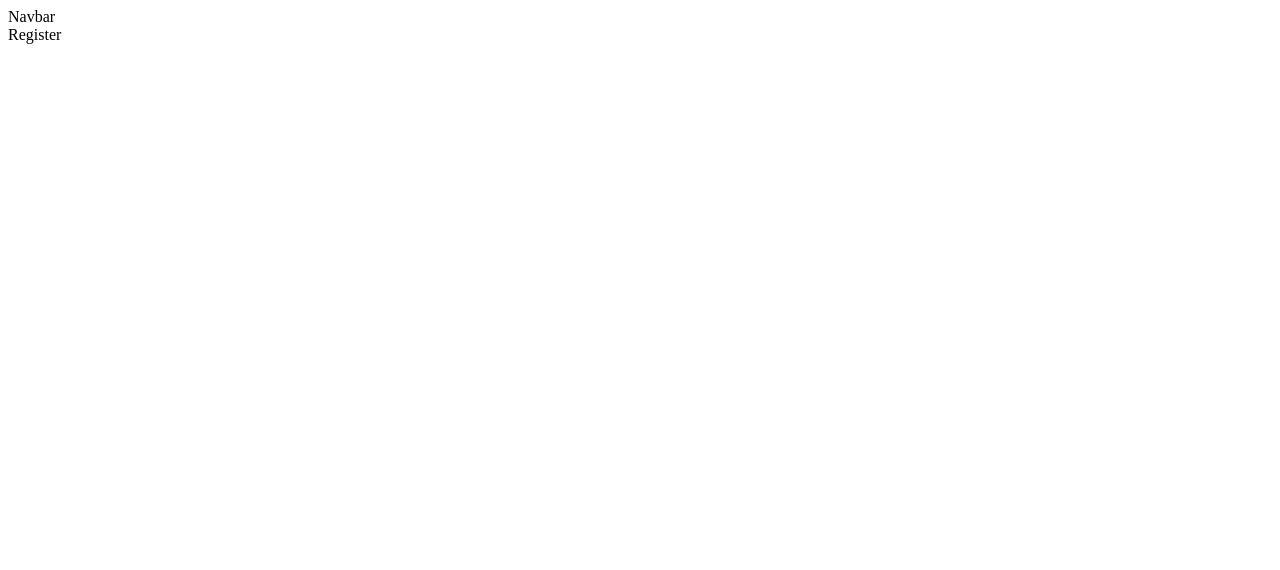
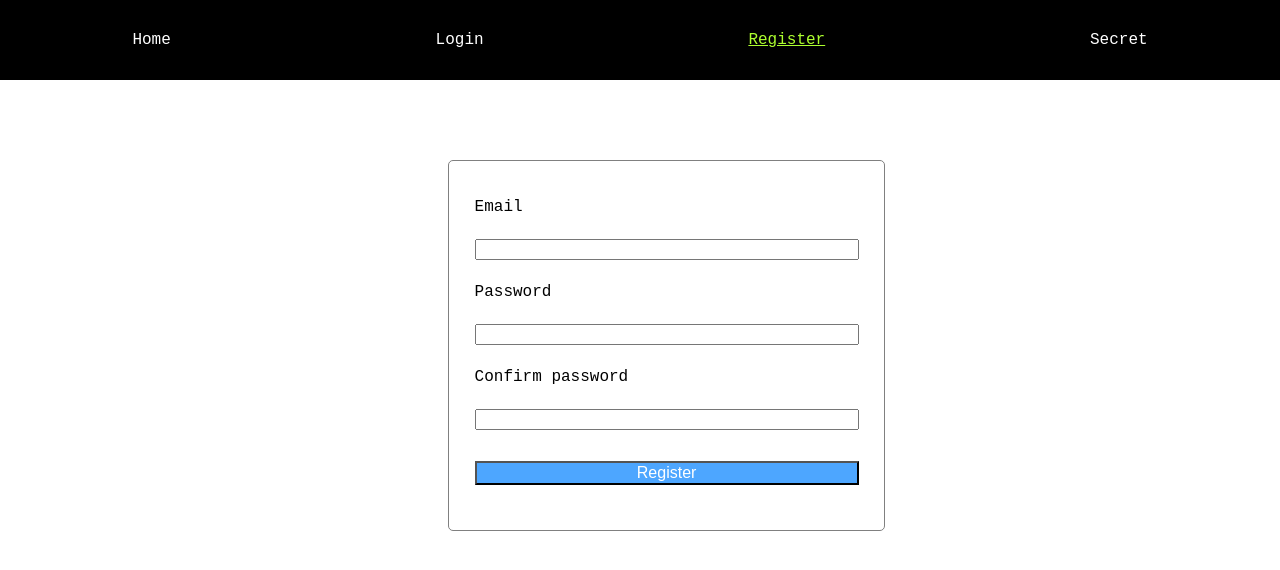
Before and after one commit to isardmart/Filmix, a React (Create React App) app in the folder client/: page /register in a window 1280 px wide. Shown: the top 570 px of the page. Built offline with nearby package versions, Linux system fonts and the light colour scheme.

Commit message:
Redirect->Navigate

```diff
--- a/client/src/App.js
+++ b/client/src/App.js
@@ -1,9 +1,9 @@
-import React from "react";
+import React, { useState } from "react";
 import {
   BrowserRouter as Router,
   Routes,
   Route,
-  Redirect,
+  Navigate,
 } from "react-router-dom";
 import Home from "./views/Home";
 import Login from "./views/Login";
@@ -12,17 +12,43 @@ import Secret from "./views/Secret";
 import Navbar from "./components/Navbar";
 
 export default function App() {
+  const [isLoggedIn, setIsLoggedIn] = useState(false);
+
+  const login = () => {
+    setIsLoggedIn(true);
+  };
+  const logout=()=>{
+    setIsLoggedIn(false);
+  }
   return (
     <div>
-      <Navbar />
       <Router>
+        <Navbar />
         <Routes>
-          <Route exact path="/" element={<Home/>} />
-          <Route exact path="/login" element={<Login/>} />
-          <Route exact path="/register" element={<Register/>} />
-          <Route exact path="/secret" element={<Secret/>} />
+          <Route exact path="/" element={<Home />} />
+          <Route
+            exact
+            path="/login"
+            element={
+              isLoggedIn ? <Navigate to="/" /> : <Login login={login} />
+            }
+          />
+          <Route
+            exact
+            path="/register"
+            element={
+              isLoggedIn ? <Navigate to="/" /> : <Register login={login} />
+            }
+          />
+          <Route
+            exact
+            path="/secret"
+            element={
+              !isLoggedIn ? <Navigate to="/" /> : <Secret logout={logout} />
+            }
+          />
         </Routes>
-        </Router>
+      </Router>
     </div>
   );
 }
--- a/client/src/components/Navbar.js
+++ b/client/src/components/Navbar.js
@@ -1,7 +1,13 @@
 import React from 'react'
+import { NavLink } from 'react-router-dom'
 
 export default function Navbar() {
   return (
-    <div>Navbar</div>
-  )
+    <div className='navbar'>
+        <NavLink exact to='/' className={(navData) => (navData.isActive ? "active" : 'navlink')}>Home</NavLink>
+        <NavLink exact to='/login' className={(navData) => (navData.isActive ? "active" : 'navlink')}>Login</NavLink>
+        <NavLink exact to='/register' className={(navData) => (navData.isActive ? "active" : 'navlink')}>Register</NavLink>
+        <NavLink exact to='/secret' className={(navData) => (navData.isActive ? "active" : 'navlink')}>Secret</NavLink>
+    </div>
+  );
 }
--- a/client/src/index.css
+++ b/client/src/index.css
@@ -0,0 +1,52 @@
+body{
+    margin: 0;
+    padding: 0;
+    font-family:'Courier New', Courier, monospace;
+}
+.navbar{
+    width: 100%;
+    height: 10vh;
+    background-color: black;
+    display: flex;
+    justify-content: space-around;
+    align-items: center;
+}
+.form_container{
+    width: 30%;
+    margin: 10vh 35%;
+    display: flex;
+    flex-direction: column;
+    border: 1px solid gray;
+    padding: 2%;
+    border-radius: 5px;
+}
+
+label, input{
+    margin: 3% 0;
+}
+button{
+    background-color: #4da6ff;
+    color: white;
+    font-size: 1em;
+    margin: 5% 0;
+    outline: none;
+}
+.secret_page{
+    width: 100%;
+    display: flex;
+    flex-direction: column;
+    align-items: center;
+    justify-content: center;
+}
+.message{
+    display:flex;
+    align-items: center;
+    justify-content: center;
+}
+.navlink{
+    color:white;
+    text-decoration: none;
+}
+.active{
+    color: greenyellow;
+}
--- a/client/src/views/Login.js
+++ b/client/src/views/Login.js
@@ -1,7 +1,31 @@
-import React from 'react'
+import React,{useState} from 'react'
 
-export default function Login() {
+export default function Login(props) {
+    const [form,setForm]=useState({
+        email:'',
+        password:'',
+    })
+    const handleChange=(e)=>{
+        setForm({...form,[e.target.name]:e.target.value})
+    }
+    const handleSubmit=(e)=>{
+        e.preventDefault();
+        try{
+            props.login()
+        }catch(err){
+            console.log(err)
+        }
+    }
   return (
-    <div>Login</div>
-  )
+    <form onChange={handleChange} onSubmit={handleSubmit} className='form_container'>
+        <label>Email</label>
+        <input type='email' name='email'/>
+
+        <label>Password</label>
+        <input type='password' name='password'/>
+
+        <button>Login</button>
+
+    </form>
+  );
 }
--- a/client/src/views/Register.js
+++ b/client/src/views/Register.js
@@ -1,7 +1,37 @@
-import React from 'react'
+import React, { useState } from "react";
 
-export default function Register() {
+export default function Register(props) {
+  const [form, setForm] = useState({
+    email: "",
+    password: "",
+    password2: "",
+  });
+  const handleChange = (e) => {
+    setForm({ ...form, [e.target.name]: e.target.value });
+  };
+  const handleSubmit = (e) => {
+    e.preventDefault();
+    try {
+      props.login();
+    } catch (err) {
+      console.log(err);
+    }
+  };
   return (
-    <div>Register</div>
-  )
+    <form
+      onChange={handleChange}
+      onSubmit={handleSubmit}
+      className="form_container"
+    >
+      <label>Email</label>
+      <input type="email" name="email" />
+
+      <label>Password</label>
+      <input type="password" name="password" />
+
+      <label>Confirm password</label>
+      <input type="password" name="password2" />
+      <button>Register</button>
+    </form>
+  );
 }
--- a/client/src/views/Secret.js
+++ b/client/src/views/Secret.js
@@ -1,7 +1,10 @@
 import React from 'react'
 
-export default function Secret() {
+export default function Secret(props) {
   return (
-    <div>Secret</div>
+    <div className='secret_page'>
+        <p> I am a secret</p>
+        <button onClick={()=>props.logout()}>Log Out</button>
+    </div>
   )
 }
```
